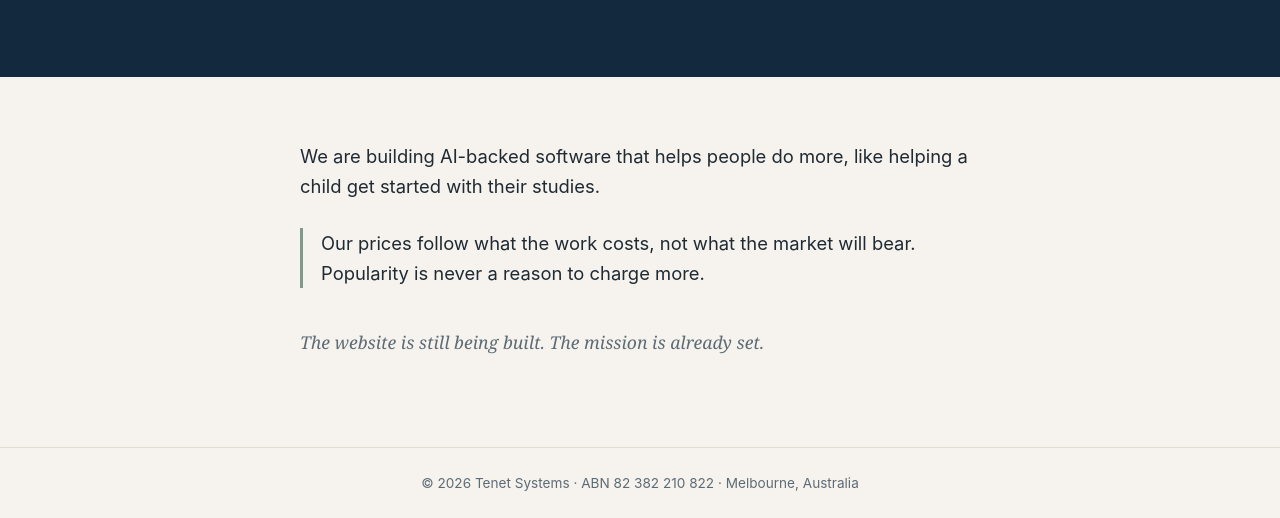
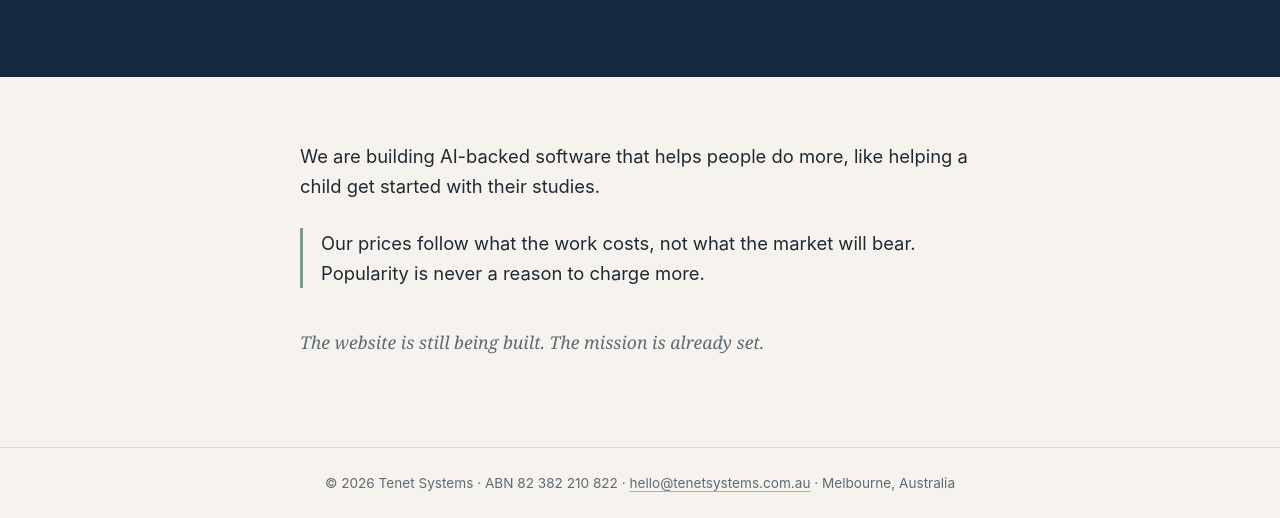
Before and after one commit to arunboslay/tenetsystems-website, a plain HTML site: page index.html in a window 1280 px wide. Shown: the part 330-848 px from the top of the page. Drawn offline with Linux system fonts and the light colour scheme.

Commit message:
Add contact email to footer
Co-Authored-By: Claude Opus 5.5 <noreply@anthropic.com>
Claude-Session: https://claude.ai/code/session_018QXA6Boqn51Ny9cbKmNmkQ

```diff
--- a/index.html
+++ b/index.html
@@ -47,6 +47,7 @@
   .body { font-size: 1.15rem; margin: 0 0 26px; }
   .body.pricing { padding-left: 18px; border-left: 3px solid var(--sage); }
   .closing { font-family: Georgia, "Times New Roman", serif; font-style: italic; color: var(--muted); font-size: 1.1rem; margin-top: 40px; }
+  footer a { color: inherit; text-decoration: underline; text-decoration-color: var(--accent); text-underline-offset: 3px; }
   footer { text-align: center; font-size: .85rem; color: var(--muted); padding: 24px 20px; border-top: 1px solid var(--line); }
   @media (max-width: 520px) {
     .brand { flex-wrap: wrap; }
@@ -76,7 +77,7 @@
     <p class="closing">The website is still being built. The mission is already set.</p>
   </div>
 </main>
-<footer>&copy; <span id="y">2026</span> Tenet Systems &middot; ABN 82 382 210 822 &middot; Melbourne, Australia</footer>
+<footer>&copy; <span id="y">2026</span> Tenet Systems &middot; ABN 82 382 210 822 &middot; <a href="mailto:hello@tenetsystems.com.au">hello@tenetsystems.com.au</a> &middot; Melbourne, Australia</footer>
 <script>document.getElementById('y').textContent = new Date().getFullYear();</script>
 </body>
 </html>
```
